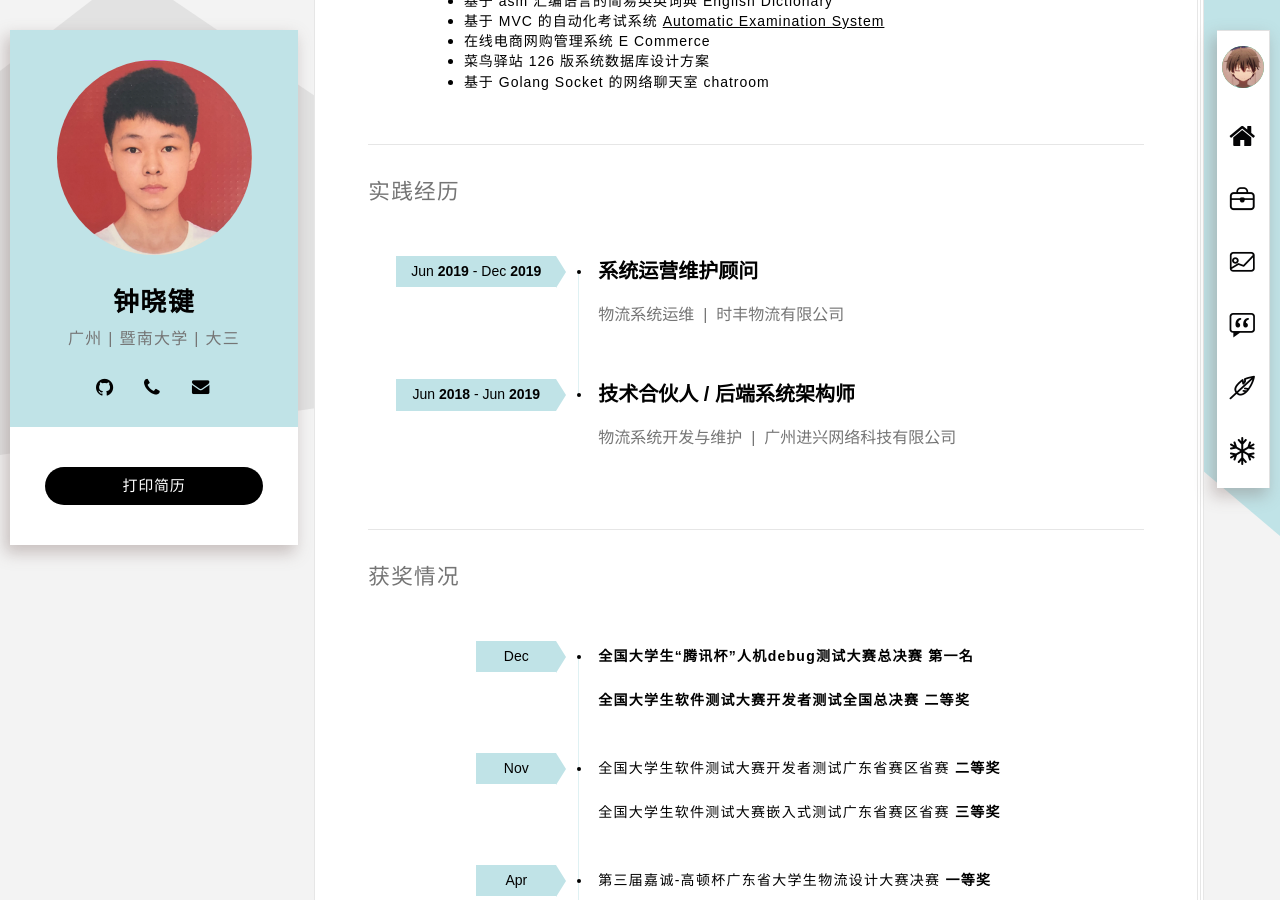
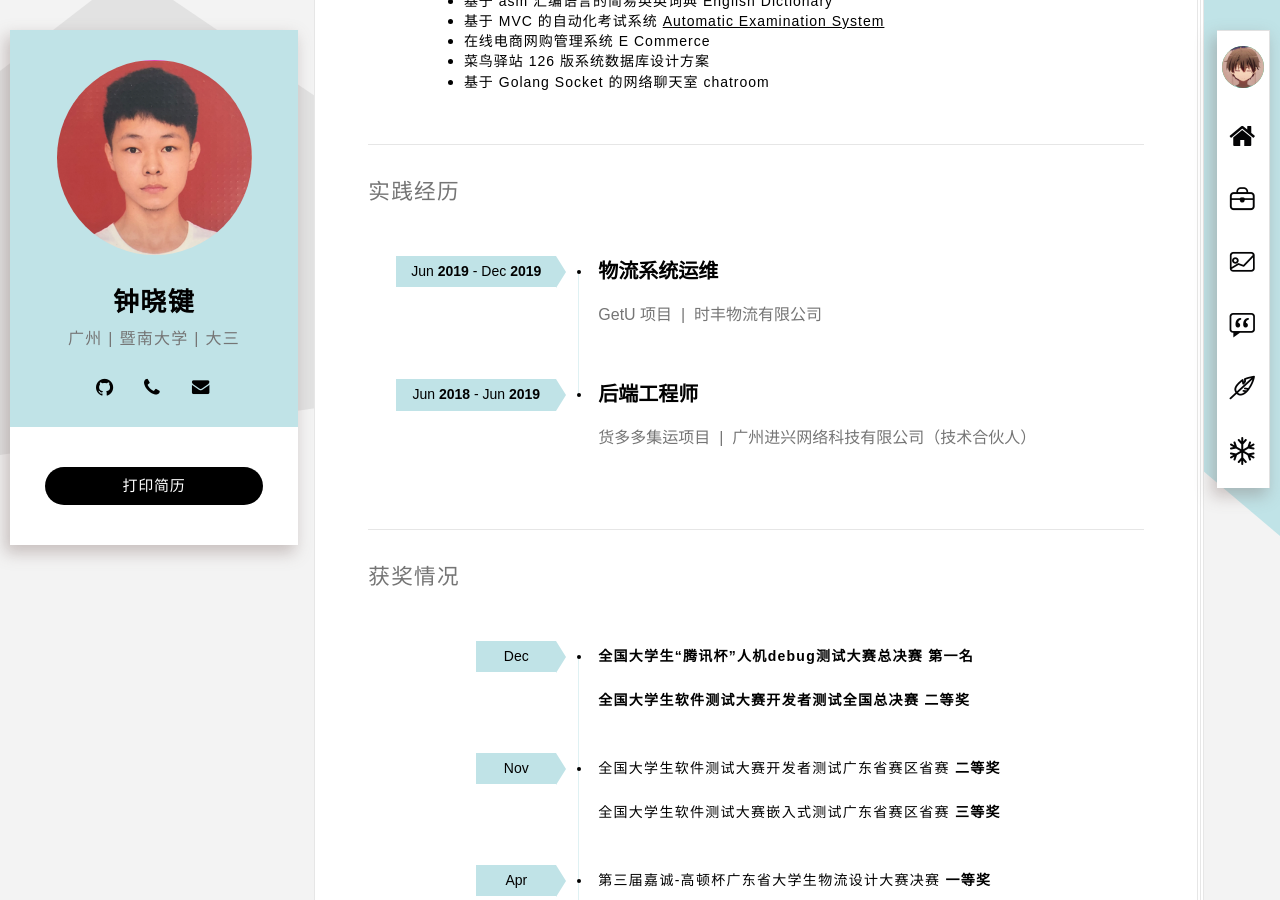
Before and after one commit to xiaojianzhong/xiaojianzhong.github.io, a Jekyll site: the page built from index.html, in a window 1280 px wide and 900 px high, scrolled down 1555 px. Built offline with Jekyll 4.4.1, drawn with Linux system fonts in a browser that asks for light colours; some web fonts are replaced.

Commit message:
refactor(platform-browser): rename duties

```diff
--- a/_includes/experience.html
+++ b/_includes/experience.html
@@ -11,9 +11,9 @@
               <strong>2019</strong></span
             >
           </time>
-          <h3>系统运营维护顾问</h3>
+          <h3>物流系统运维</h3>
           <span class="education-company"
-            >物流系统运维&nbsp;&nbsp;|&nbsp;&nbsp;时丰物流有限公司</span
+            >GetU 项目&nbsp;&nbsp;|&nbsp;&nbsp;时丰物流有限公司</span
           >
         </div>
 
@@ -24,9 +24,9 @@
               <strong>2019</strong></span
             >
           </time>
-          <h3>技术合伙人 / 后端系统架构师</h3>
+          <h3>后端工程师</h3>
           <span class="education-company"
-            >物流系统开发与维护&nbsp;&nbsp;|&nbsp;&nbsp;广州进兴网络科技有限公司</span
+            >货多多集运项目&nbsp;&nbsp;|&nbsp;&nbsp;广州进兴网络科技有限公司（技术合伙人）</span
           >
         </div>
       </div>
```
